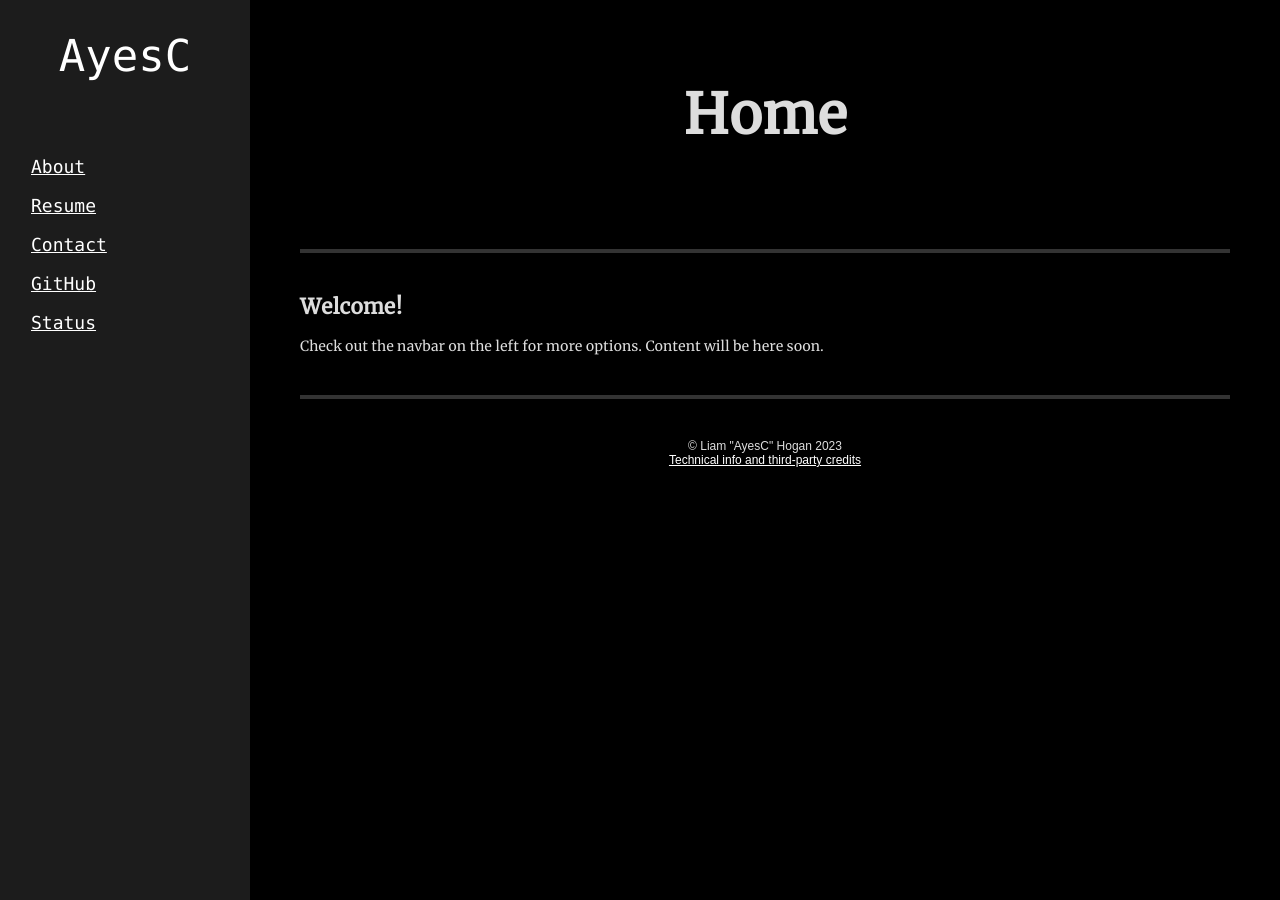
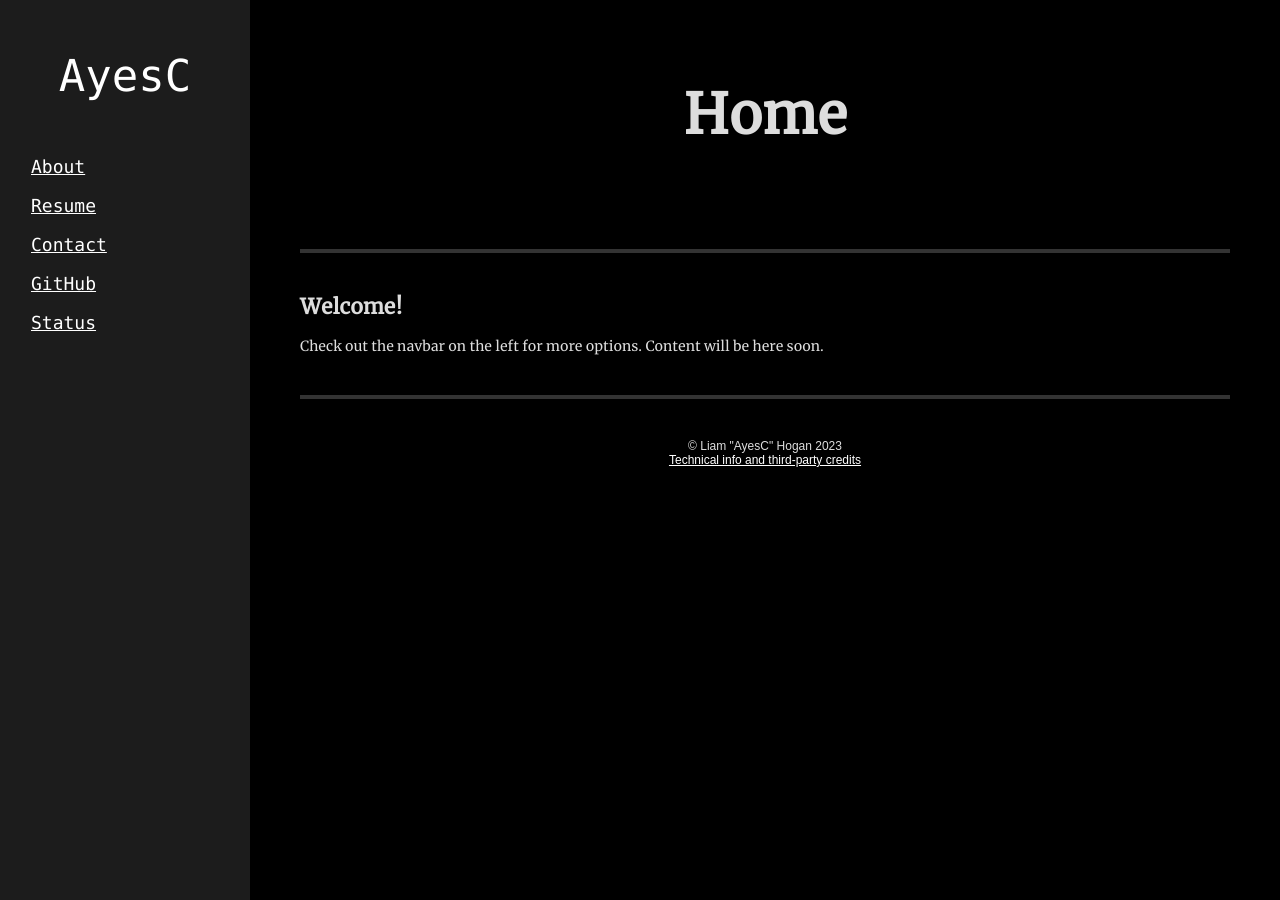
Before and after one commit to ayesc9000/AyesCNET, a Jekyll site: the page built from _pages/index.html, in a window 1280 px wide. Built offline with Jekyll 4.4.1, drawn with Linux system fonts in a browser that asks for light colours.

Commit message:
Improve navbar title margins

```diff
--- a/public/css/main.css
+++ b/public/css/main.css
@@ -61,8 +61,8 @@ a:hover {
 }
 
 #navbox-title {
-	margin-top: 30px;
-	margin-bottom: 60px;
+	margin-top: 50px;
+	margin-bottom: 40px;
 	display: block;
 	font-size: 44px;
 	text-align: center;
```
